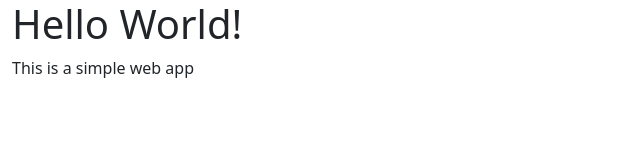
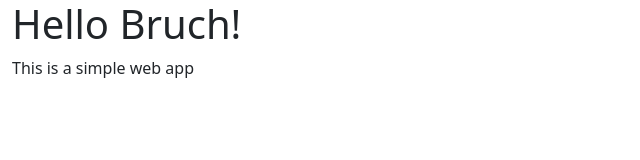
Before and after one commit to MH0LLer/CIDI, a website built with webpack: page src/index.html in a window 1280 px wide. Shown: the full height of the page, 0-640 px from the left. Built offline with nearby package versions, Linux system fonts and the light colour scheme.

Commit message:
test the worklflow

```diff
--- a/src/index.html
+++ b/src/index.html
@@ -12,7 +12,7 @@
 
     <div class="container-fluid">
       <div class="row">
-        <h1>Hello World!</h1>
+        <h1>Hello Bruch!</h1>
         <p>This is a simple web app</p>
       </div>
     </div>
```
